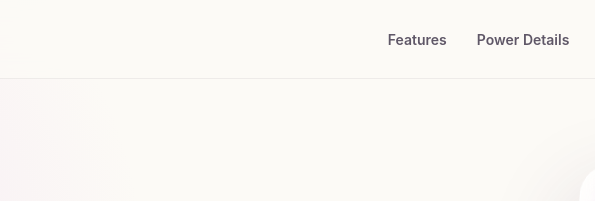
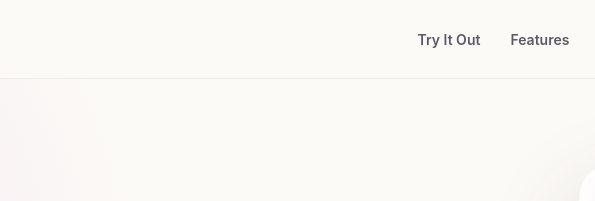
Before and after one commit to cocoa-xu/Battakorey, a website built with Vite: page website/index.html in a window 1280 px wide. Shown: the top 201 px of the page, 365-960 px from the left. Built offline with nearby package versions, Linux system fonts and the light colour scheme; what @flowing-day/ui would draw is missing.

Commit message:
refine website navigation links

```diff
--- a/website/index.html
+++ b/website/index.html
@@ -54,8 +54,8 @@
         </button>
 
         <div class="nav-menu" id="nav-menu">
+          <a href="#tour">Try It Out</a>
           <a href="#features">Features</a>
-          <a href="#details">Power Details</a>
           <a href="#privacy">Privacy</a>
           <a
             class="nav-action nav-github"
```
